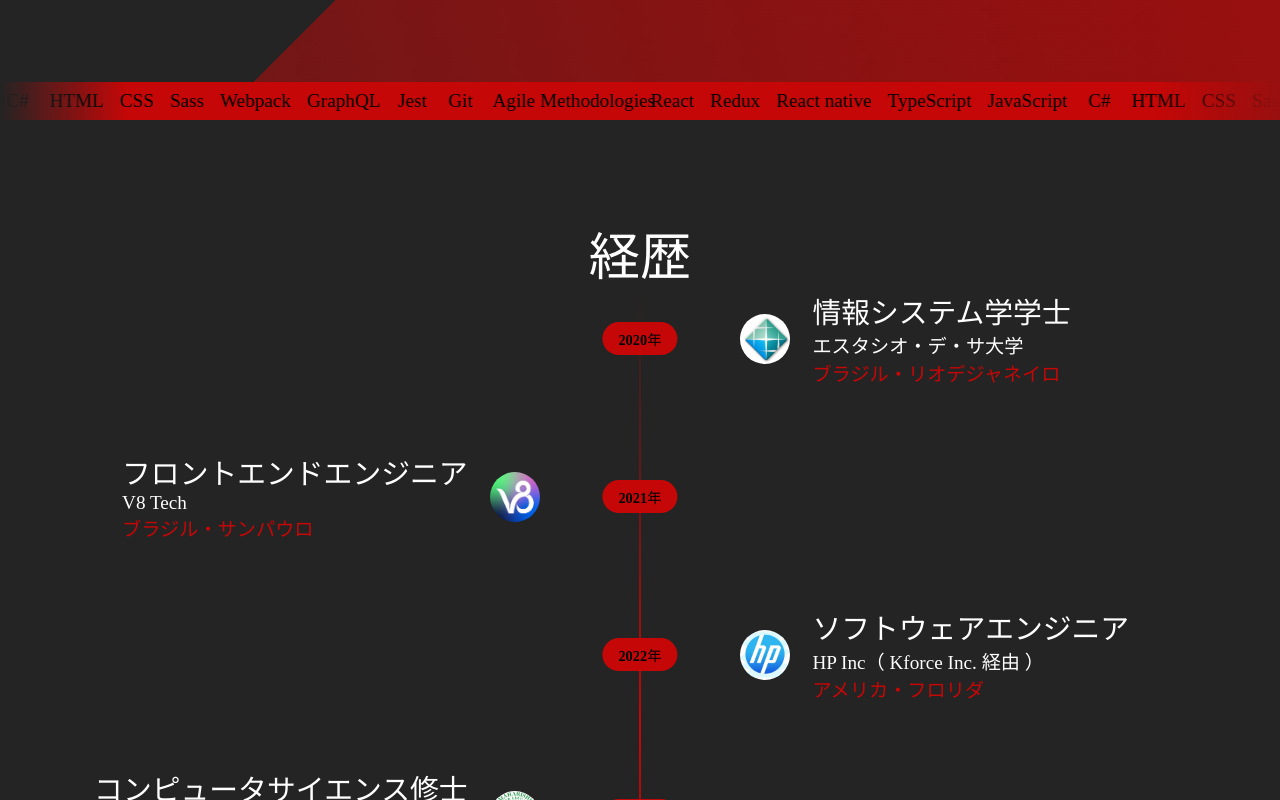
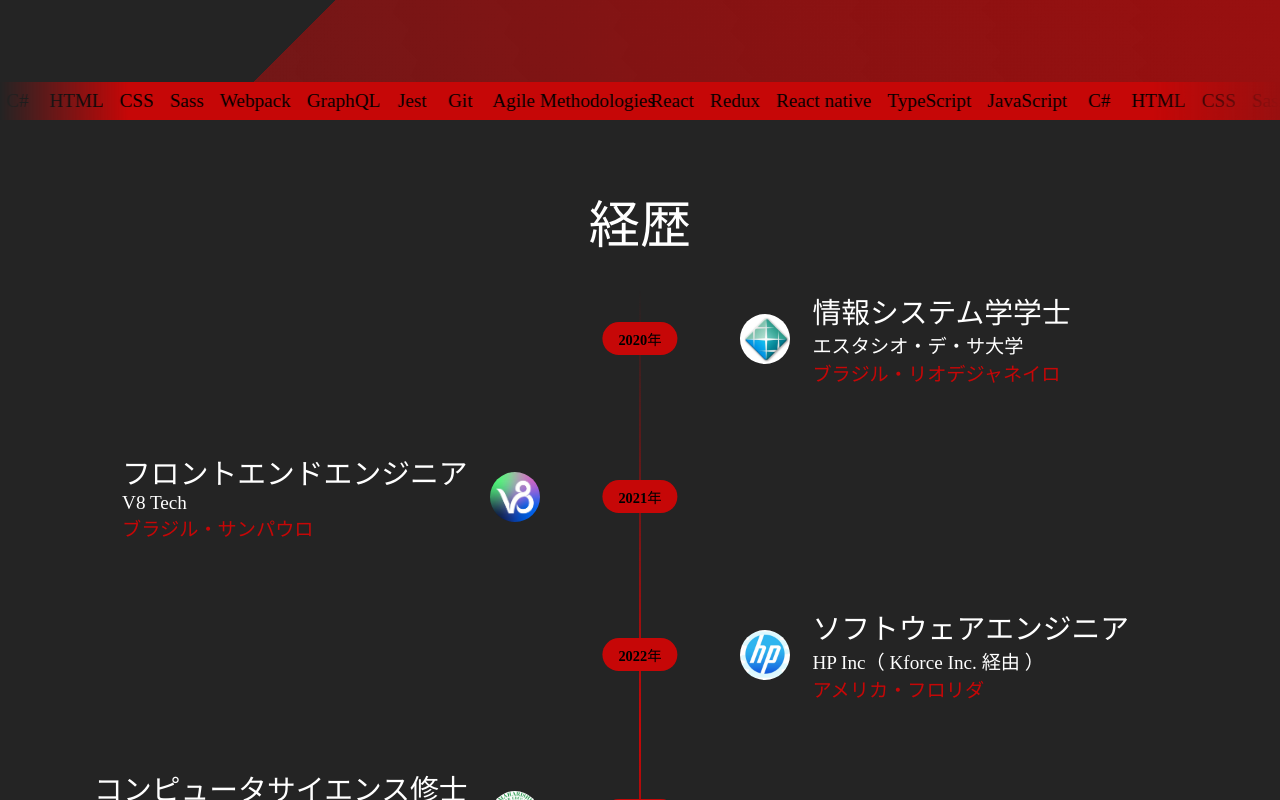
Before and after one commit to felipe-zg/css-demo, a React (Vite) app: page / in a window 1280 px wide. Shown: the part 680-1480 px from the top of the page. Built offline with nearby package versions, Linux system fonts and the light colour scheme; a web font is replaced by a local one.

Commit message:
refactor: increase spacings

```diff
--- a/src/pages/Timeline/Timeline.module.scss
+++ b/src/pages/Timeline/Timeline.module.scss
@@ -1,5 +1,9 @@
+.title {
+  margin-bottom: 2rem;
+}
+
 .timelineSection {
-  padding: 6rem 2rem;
+  padding: 4rem 1rem;
   color: $color-text-primary;
   min-height: 100vh;
   min-height: 100dvh;
--- a/src/pages/Timeline/Timeline.tsx
+++ b/src/pages/Timeline/Timeline.tsx
@@ -24,7 +24,7 @@ const Timeline = () => {
 
   return (
     <section className={styles.timelineSection}>
-      <Text as="h1" font="japanese" variant="heading-xl" align="center">
+      <Text as="h1" font="japanese" variant="heading-xl" align="center" className={styles.title}>
         経歴
       </Text>
 
```
